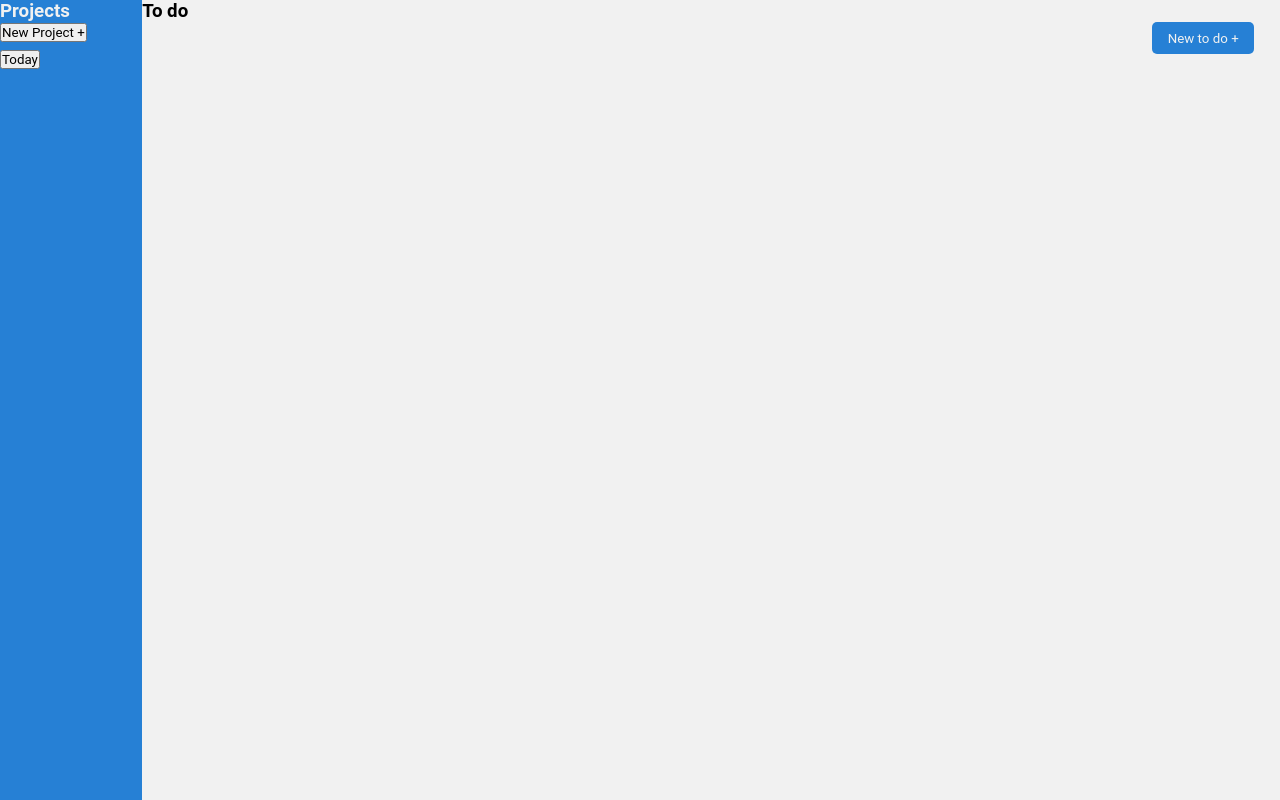
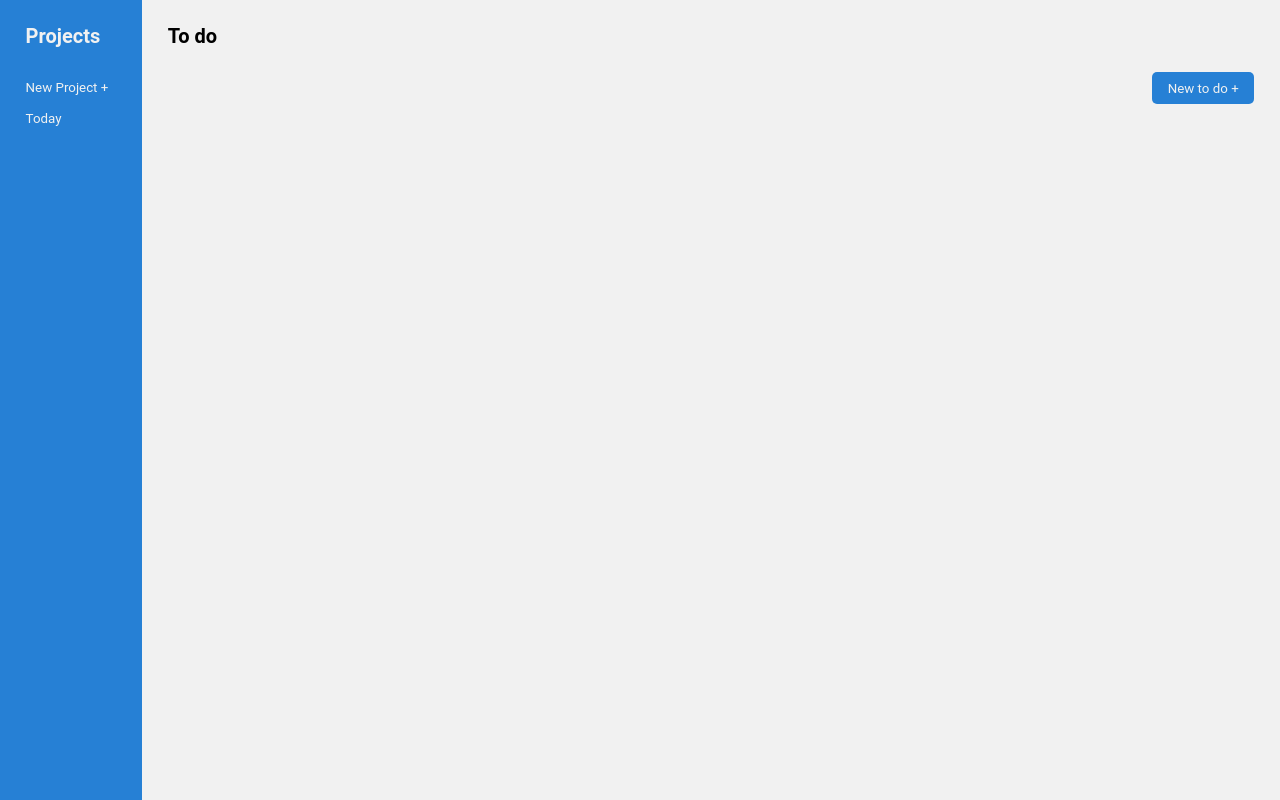
Before and after one commit to MomotekD/ToDoList, a website built with webpack: page src/template.html in a window 1280 px wide. Built offline with nearby package versions, Linux system fonts and the light colour scheme.

Commit message:
Add: update button styles and text for improved UI consistency

```diff
--- a/src/Components/addProjectBtns.js
+++ b/src/Components/addProjectBtns.js
@@ -11,10 +11,12 @@ export function addProjectBtns(){
         projectDiv.classList.add('projectItem');
 
         const projectBtn = document.createElement('button');
+        projectBtn.classList.add('projectBtn')
         projectBtn.textContent = `${project.name}`;
 
         const projectRemove = document.createElement('button');
-        projectRemove.textContent = 'X';
+        projectRemove.textContent = '×';
+        projectRemove.classList.add('projectBtn')
         projectRemove.addEventListener('click',(event) => {
             const index = projects.findIndex(p => p.id === project.id);
             if(index !== -1) {
@@ -58,7 +60,7 @@ export function addProjectBtns(){
                 });
 
                 const toDoRemove = document.createElement('button');
-                toDoRemove.textContent = 'Remove to do';
+                toDoRemove.textContent = '×';
                 toDoRemove.classList.add('removeToDoBtn');
                 toDoRemove.addEventListener('click', (event) => {
                     const index = project.todos.findIndex(t => t.id === todo.id);
--- a/src/template.html
+++ b/src/template.html
@@ -10,13 +10,15 @@
         <div class="sideBar">
             <div class="projectsContainer">
                 <div class="projectsBtns">
-                    <h3>Projects</h3>
-                    <button class="openBtnProject">New Project +</button>
+                    <h3 class="projectsHeader">Projects</h3>
+                    <div class="projectItem">
+                        <button class="openBtnProject projectBtn">New Project +</button>
+                    </div>
                     <dialog class="modal">
                         <form class="projectForm">
                             <div class="modalTop">
                                 <h3>Create new project</h3>
-                                <button type="button" class="modalClose">&#10005;</button>
+                                <button type="button" class="modalClose">&#x2715;</button>
                             </div>
                             <div class="modalBottom">
                                 <label for="projectName">Project name:</label>
@@ -33,13 +35,13 @@
         </div>
         <div class="main">
             <div class="toDoBtns">
-                <h3>To do</h3>
+                <h3 class="toDoHeader">To do</h3>
                 <button class="openBtnToDo">New to do +</button>
                 <dialog class="modal">
                     <form class="toDoForm">
                         <div class="modalTop" >
                             <h3>Create new to do</h3>
-                            <button type="button" class="modalClose">&#10005;</button>
+                            <button type="button" class="modalClose">&#x2715;</button>
                         </div>
                         <div class="modalBottom">
                             <label for="toDoName">To do name:</label>
```
